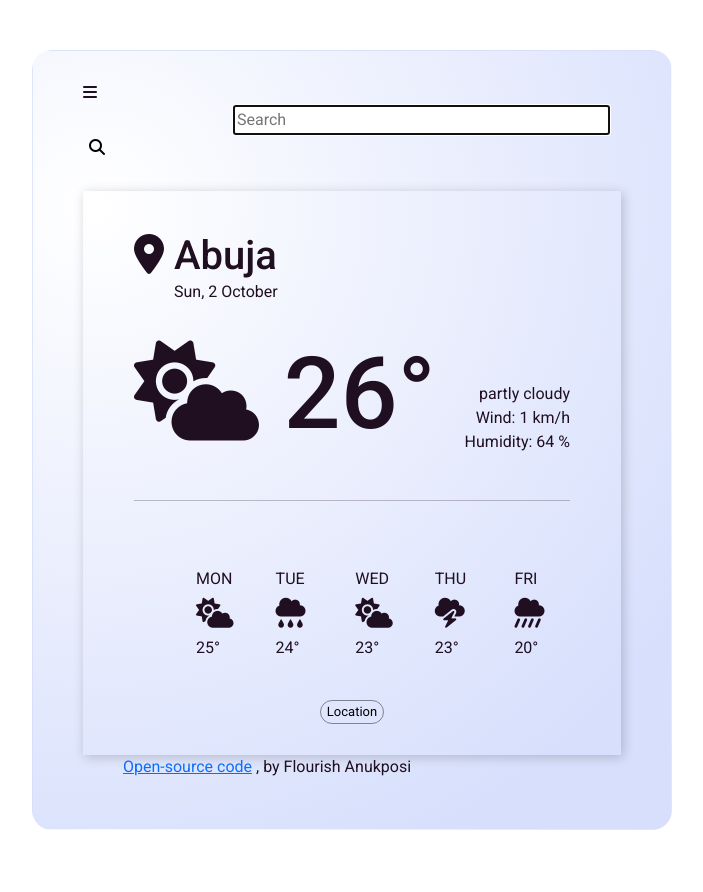
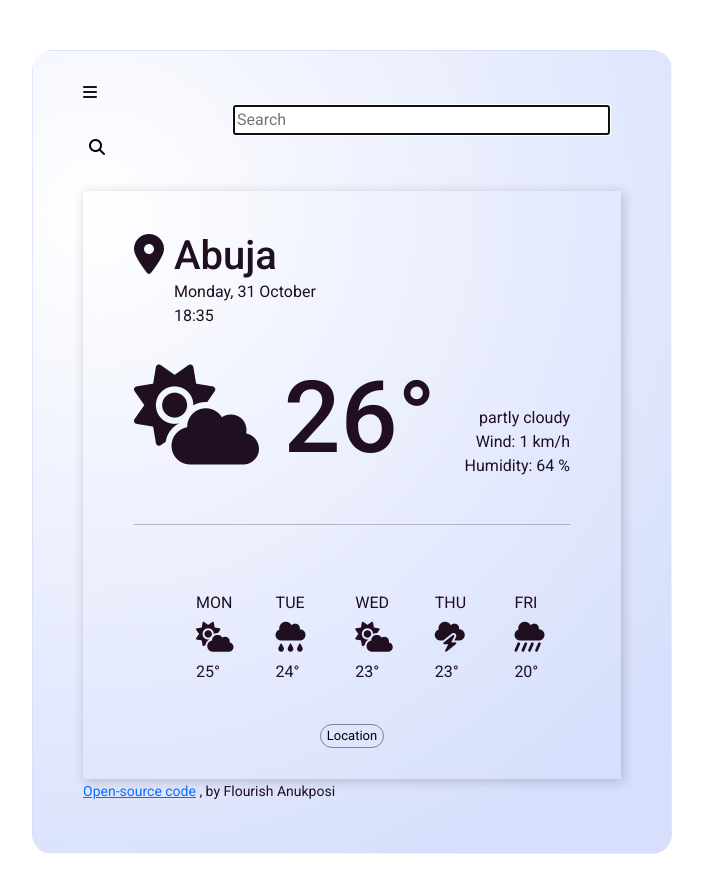
Before and after one commit to Florakposi/my-project-app, a plain HTML site: page index.html in a window 1280 px wide. Shown: the whole page, without its empty margins (18-721 px from the left). Drawn offline with nearby package versions, Linux system fonts and the light colour scheme; files that its build step writes are made by us from their sources; no server answers.

Commit message:
Updated sources

```diff
--- a/index.html
+++ b/index.html
@@ -10,7 +10,7 @@
       integrity="sha384-iYQeCzEYFbKjA/T2uDLTpkwGzCiq6soy8tYaI1GyVh/UjpbCx/TYkiZhlZB6+fzT"
       crossorigin="anonymous"
     />
-    <link rel="stylesheet" href="src/styles.css" />
+    <link rel="stylesheet" href="styles.css" />
     <link rel="preconnect" href="https://fonts.googleapis.com" />
     <link rel="preconnect" href="https://fonts.gstatic.com" crossorigin />
     <link rel="preconnect" href="https://fonts.googleapis.com" />
@@ -118,12 +118,13 @@
 
         <button class="more-btn" id="location-btn">Location</button>
       </section>
-      <footer class="source">
-        <a href="https://github.com/Florakposi/my-project-app">Open-source code</a>
+      <small class="source">
+        <bold>
+          <a href="https://github.com/Florakposi/my-project-app" target="_blank">Open-source code</a>
         , by Flourish Anukposi
-      </footer>
-
+      </bold>
+    </small>
     </div>
-    <script src="src/script.js"></script>
+    <script src="script.js"></script>
   </body>
 </html>
```
